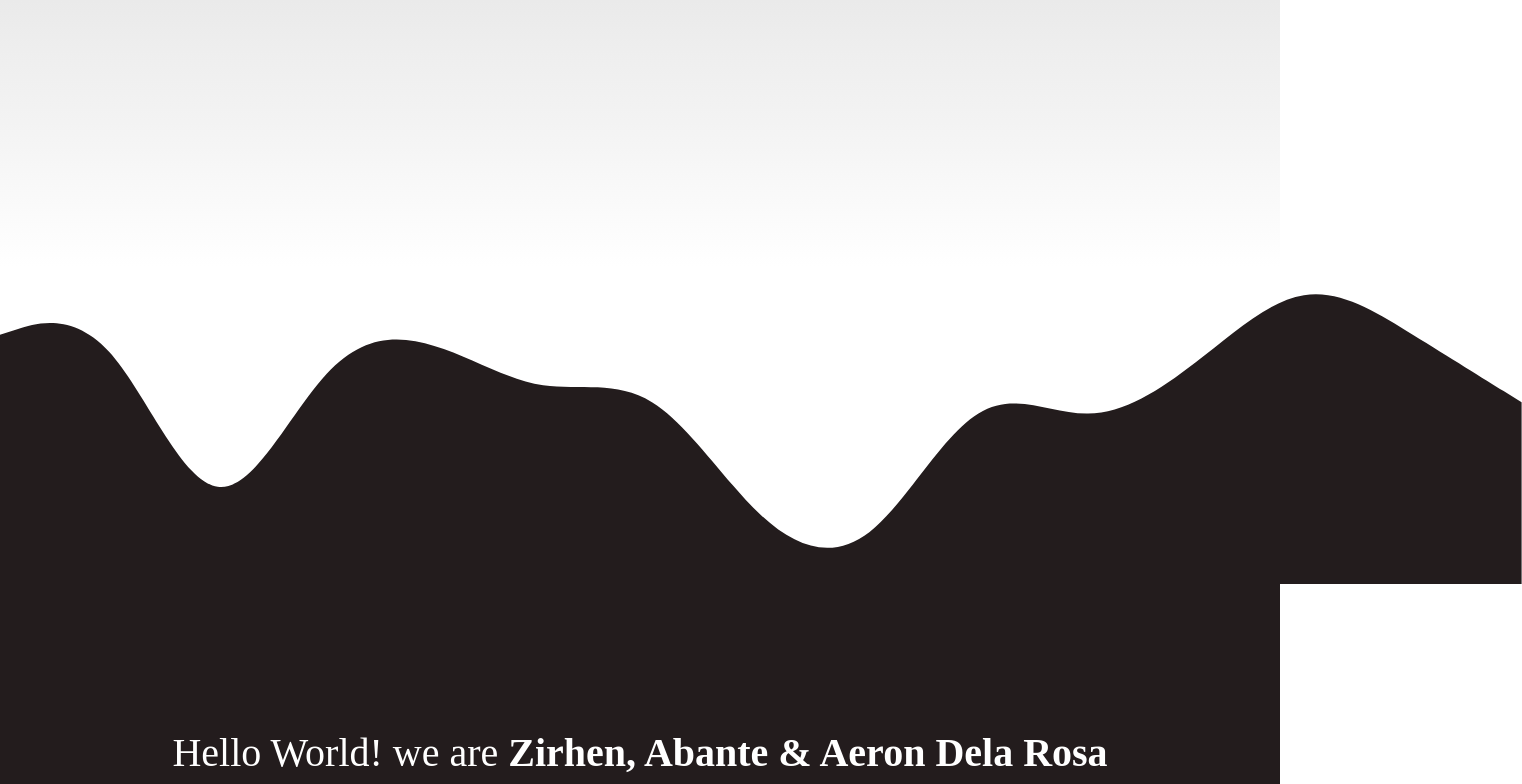
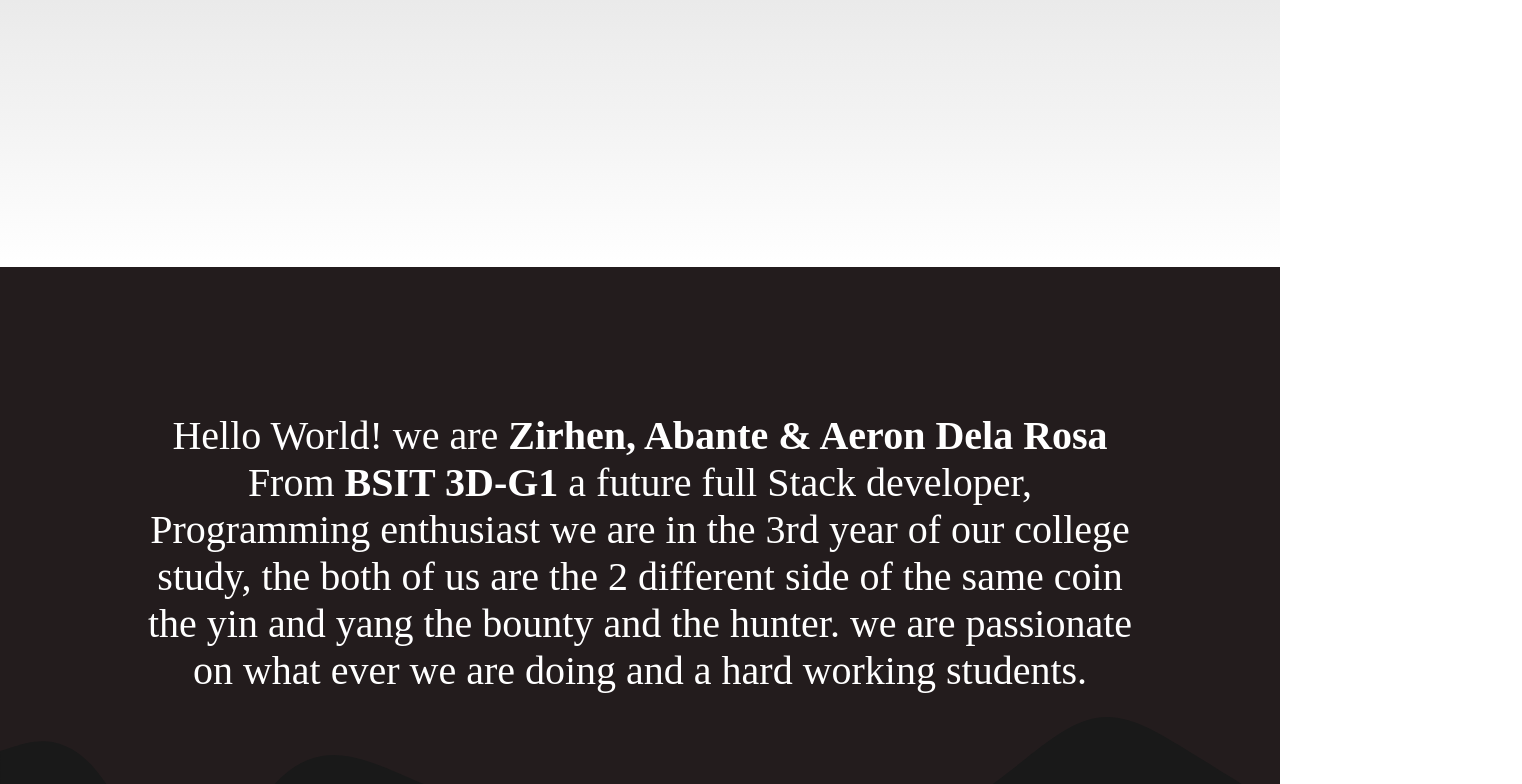
Before and after one commit to Abante-Zirhen/WST-Portfolio, a plain HTML site: page index.html in a window 1280 px wide. Shown: the part 533-1317 px from the top of the page, 1522 px wide, since content can reach past the window. Drawn offline with Linux system fonts and the light colour scheme; a web font is replaced by a local one.

Commit message:
Update index.html

```diff
--- a/index.html
+++ b/index.html
@@ -40,9 +40,7 @@
 
 
     </div>
-    <div class="curved">
-    <svg class="class-curved" xmlns="http://www.w3.org/2000/svg" viewBox="0 0 1440 300"><path fill="#231C1D" fill-opacity="1" d="M0,64L17.1,58.7C34.3,53,69,43,103,80C137.1,117,171,203,206,208C240,213,274,139,309,101.3C342.9,64,377,64,411,74.7C445.7,85,480,107,514,112C548.6,117,583,107,617,128C651.4,149,686,203,720,234.7C754.3,267,789,277,823,250.7C857.1,224,891,160,926,138.7C960,117,994,139,1029,138.7C1062.9,139,1097,117,1131,90.7C1165.7,64,1200,32,1234,26.7C1268.6,21,1303,43,1337,64C1371.4,85,1406,107,1423,117.3L1440,128L1440,320L1422.9,320C1405.7,320,1371,320,1337,320C1302.9,320,1269,320,1234,320C1200,320,1166,320,1131,320C1097.1,320,1063,320,1029,320C994.3,320,960,320,926,320C891.4,320,857,320,823,320C788.6,320,754,320,720,320C685.7,320,651,320,617,320C582.9,320,549,320,514,320C480,320,446,320,411,320C377.1,320,343,320,309,320C274.3,320,240,320,206,320C171.4,320,137,320,103,320C68.6,320,34,320,17,320L0,320Z"></path></svg>
-    </div>
+
     <div class="About-Us-Container">
 
         <div class="Container-about">
```
